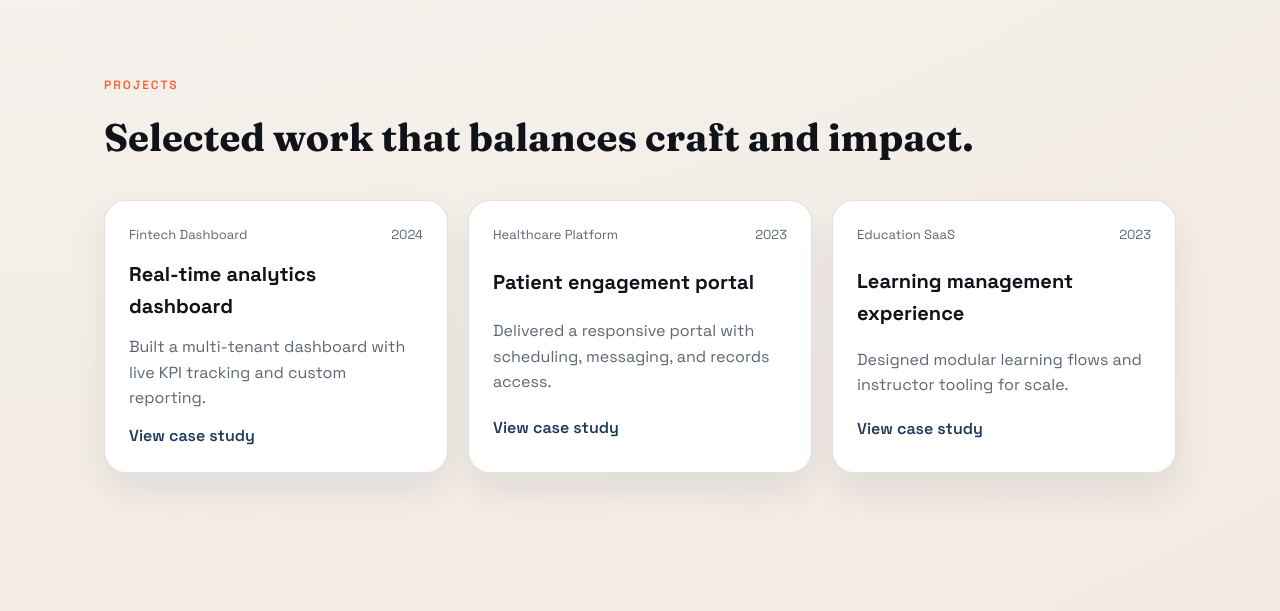
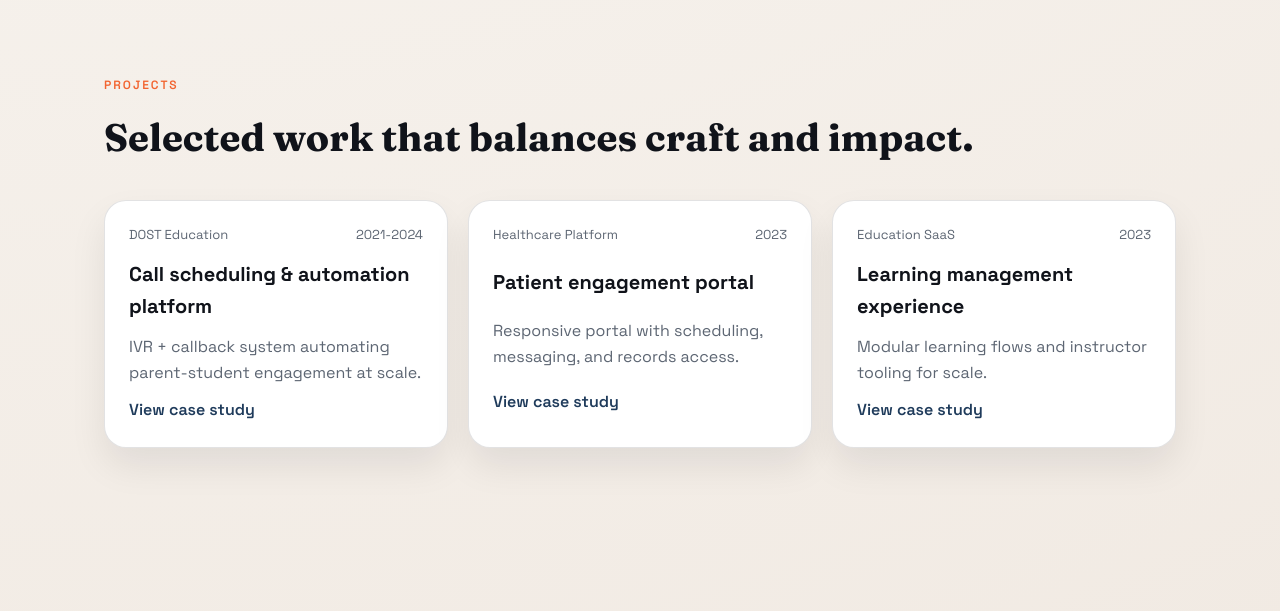
Before and after one commit to Sachinbisht27/Open-Portfolio-Blueprint, a Flask app: page / in a window 1280 px wide. Shown: the part 1920-2531 px from the top of the page. Run offline with Flask 3, Linux system fonts and the light colour scheme.

Commit message:
Updated home page template

```diff
--- a/app/templates/home.html
+++ b/app/templates/home.html
@@ -1,49 +1,14 @@
-<!DOCTYPE html>
-<html lang="en">
-<head>
-    <meta charset="UTF-8">
-    <meta name="viewport" content="width=device-width, initial-scale=1.0">
-    <title>Sachin Bisht - Portfolio</title>
-    <link rel="stylesheet" href="{{ url_for('static', filename='style.css') }}?v={{ cache_buster }}">
-    <link rel="stylesheet" href="https://cdnjs.cloudflare.com/ajax/libs/font-awesome/6.4.2/css/all.min.css">
-    <link rel="preconnect" href="https://fonts.googleapis.com">
-    <link rel="preconnect" href="https://fonts.gstatic.com" crossorigin>
-    <link href="https://fonts.googleapis.com/css2?family=Fraunces:wght@400;600;700&family=Space+Grotesk:wght@300;400;500;600;700&display=swap" rel="stylesheet">
-</head>
-<body id="top">
-    <div class="bg-orb orb-1" aria-hidden="true"></div>
-    <div class="bg-orb orb-2" aria-hidden="true"></div>
+{% extends "base.html" %}
 
-    <header class="site-header">
-        <nav class="nav">
-            <a class="brand" href="#home">
-                <span class="brand-mark">SB</span>
-                <span class="brand-text">Sachin Bisht</span>
-            </a>
-            <button class="nav-toggle" type="button" aria-expanded="false" aria-controls="nav-menu">
-                <span class="sr-only">Toggle navigation</span>
-                <span class="nav-toggle-bar"></span>
-                <span class="nav-toggle-bar"></span>
-            </button>
-            <ul id="nav-menu" class="nav-menu">
-                <li><a href="#home">Home</a></li>
-                <li><a href="#about">About</a></li>
-                <li><a href="#skills">Skills</a></li>
-                <li><a href="#projects">Projects</a></li>
-                <li><a href="#contact">Contact</a></li>
-            </ul>
-        </nav>
-    </header>
-
-    <main id="main">
+{% block content %}
 <section id="home" class="section hero">
     <div class="hero-content">
         <p class="eyebrow">Full Stack Developer</p>
         <h1>Building thoughtful, high-performing web experiences.</h1>
         <p class="lead">I design and ship responsive websites and web apps with clean architecture, delightful UI, and scalable systems.</p>
         <div class="hero-actions">
-                    <a class="btn primary" href="#contact">Let’s work together</a>
-                    <a class="btn ghost" href="#projects">View projects</a>
+            <a class="btn primary" href="{{ url_for('contact') }}">Let’s work together</a>
+            <a class="btn ghost" href="{{ url_for('projects') }}">View projects</a>
         </div>
         <div class="social-icons" aria-label="Social links">
             <a href="#" aria-label="GitHub"><i class="fab fa-github"></i></a>
@@ -125,12 +90,12 @@
     <div class="projects-grid">
         <article class="project-card">
             <div class="project-meta">
-                        <span>Fintech Dashboard</span>
-                        <span>2024</span>
+                <span>DOST Education</span>
+                <span>2021-2024</span>
             </div>
-                    <h3>Real-time analytics dashboard</h3>
-                    <p>Built a multi-tenant dashboard with live KPI tracking and custom reporting.</p>
-                    <a class="text-link" href="#">View case study</a>
+            <h3>Call scheduling &amp; automation platform</h3>
+            <p>IVR + callback system automating parent-student engagement at scale.</p>
+            <a class="text-link" href="{{ url_for('project_dost') }}">View case study</a>
         </article>
         <article class="project-card">
             <div class="project-meta">
@@ -138,8 +103,8 @@
                 <span>2023</span>
             </div>
             <h3>Patient engagement portal</h3>
-                    <p>Delivered a responsive portal with scheduling, messaging, and records access.</p>
-                    <a class="text-link" href="#">View case study</a>
+            <p>Responsive portal with scheduling, messaging, and records access.</p>
+            <a class="text-link" href="{{ url_for('projects') }}">View case study</a>
         </article>
         <article class="project-card">
             <div class="project-meta">
@@ -147,8 +112,8 @@
                 <span>2023</span>
             </div>
             <h3>Learning management experience</h3>
-                    <p>Designed modular learning flows and instructor tooling for scale.</p>
-                    <a class="text-link" href="#">View case study</a>
+            <p>Modular learning flows and instructor tooling for scale.</p>
+            <a class="text-link" href="{{ url_for('projects') }}">View case study</a>
         </article>
     </div>
 </section>
@@ -165,36 +130,8 @@
         </div>
         <div class="contact-actions">
             <a class="btn primary" href="mailto:sachin@example.com">Email me</a>
-                    <a class="btn ghost" href="#">Download resume</a>
+            <a class="btn ghost" href="{{ url_for('resume') }}">Download resume</a>
         </div>
     </div>
 </section>
-    </main>
-
-    <footer class="site-footer">
-        <p>© 2026 Sachin Bisht. Built with intention.</p>
-        <div class="footer-links">
-            <a href="#about">About</a>
-            <a href="#projects">Projects</a>
-            <a href="#contact">Contact</a>
-        </div>
-    </footer>
-
-<script>
-    const navToggle = document.querySelector('.nav-toggle');
-    const navMenu = document.querySelector('.nav-menu');
-
-    navToggle.addEventListener('click', () => {
-        const isOpen = navMenu.classList.toggle('is-open');
-        navToggle.setAttribute('aria-expanded', isOpen);
-    });
-
-    navMenu.querySelectorAll('a').forEach((link) => {
-        link.addEventListener('click', () => {
-            navMenu.classList.remove('is-open');
-            navToggle.setAttribute('aria-expanded', 'false');
-        });
-    });
-</script>
-</body>
-</html>
+{% endblock %}
```
Lines whose indentation alone changed are shown as unchanged.
